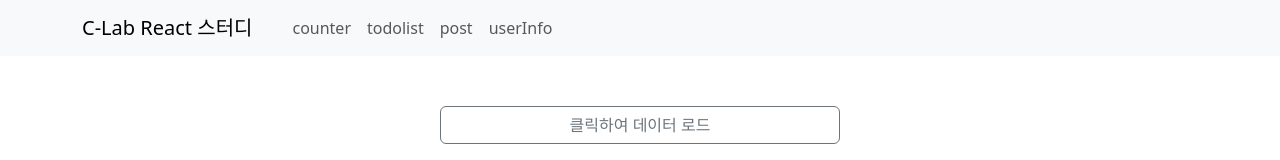
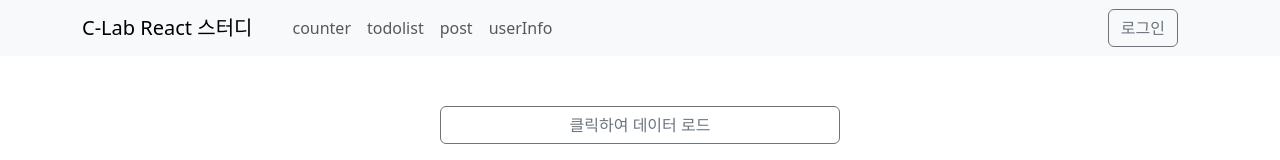
Before and after one commit to LeeHanEum/ReactStudy_simple_project, a React (Create React App) app: page /userInfo in a window 1280 px wide. Shown: the top 160 px of the page. Built offline with nearby package versions, Linux system fonts and the light colour scheme.

Commit message:
feat : useContext Auth 구현

```diff
--- a/src/App.js
+++ b/src/App.js
@@ -8,11 +8,13 @@ import TodoList from "./components/TodoList/TodoList";
 import Counter from "./components/Counter";
 import Post from "./components/Post/Post";
 import UserInfo from "./components/UserInfo/UserInfo";
+import AuthProvider from "./components/Auth/AuthProvider";
 
 
 function App() {
     return (
         <div className="App">
+            <AuthProvider>
                 <Header/>
                 <Routes>
                     <Route path="/" element={<Main/>}/>
@@ -22,6 +24,7 @@ function App() {
                     <Route path="/userInfo" element={<UserInfo/>}/>
                 </Routes>
                 <Footer/>
+            </AuthProvider>
         </div>
     );
 }
--- /dev/null
+++ b/src/components/Auth/AuthContext.js
@@ -0,0 +1,5 @@
+import { createContext } from 'react';
+
+const AuthContext = createContext();
+
+export default AuthContext;
--- /dev/null
+++ b/src/components/Auth/AuthProvider.js
@@ -0,0 +1,41 @@
+import React, { useState } from 'react';
+import AuthContext from './AuthContext';
+
+const initialAuthState = {
+    isAuthenticated: false,
+    user: null,
+    login: () => {},
+    logout: () => {},
+};
+
+const AuthProvider = ({ children }) => {
+    const [authState, setAuthState] = useState(initialAuthState);
+
+    const login = () => {
+        const user = prompt("아이디를 입력하세요 : ")
+        if (user === "react") {
+            setAuthState({
+                isAuthenticated: true,
+                user,
+                login,
+                logout,
+            });
+            alert("로그인 성공")
+        }else {
+            alert("로그인 실패")
+        }
+    };
+
+    const logout = () => {
+        setAuthState(initialAuthState);
+        alert("로그아웃 되었습니다.")
+    };
+
+    return (
+        <AuthContext.Provider value={{ ...authState, login, logout }}>
+            {children}
+        </AuthContext.Provider>
+    );
+};
+
+export default AuthProvider;
--- /dev/null
+++ b/src/components/Auth/UserProfile.js
@@ -0,0 +1,26 @@
+import React, { useContext } from 'react';
+import AuthContext from './AuthContext';
+import {Button} from "react-bootstrap";
+
+const UserProfile = () => {
+    const authContext = useContext(AuthContext);
+
+    return (
+        <div>
+            {authContext.isAuthenticated ? (
+                <Button
+                    onClick={authContext.logout}
+                    variant="outline-secondary"
+                >로그아웃</Button>
+                ) : (
+                <Button
+                    onClick={() => authContext.login()}
+                    variant="outline-secondary"
+                >로그인</Button>
+
+            )}
+        </div>
+    );
+};
+
+export default UserProfile;
--- a/src/components/Header.js
+++ b/src/components/Header.js
@@ -1,15 +1,28 @@
-import React from 'react';
+import React, {useContext} from 'react';
 import {Container, Nav, Navbar} from "react-bootstrap";
 import {useNavigate} from "react-router-dom";
+import UserProfile from "./Auth/UserProfile";
+import AuthContext from "./Auth/AuthContext";
 
 const Header = () => {
 
     const navigate = useNavigate();
 
+    const authContext = useContext(AuthContext);
+
     const pathArr = ["", "counter", "todolist", "post", "userInfo"]
 
     const goTo  = (path) => {
         navigate(path)
+    }
+
+    const handleMenuClick = (path) => {
+        if (!authContext.isAuthenticated) {
+            alert('로그인이 필요합니다.');
+            goTo('/');
+        } else {
+            goTo('/' + path);
+        }
     }
 
     return (
@@ -19,11 +32,12 @@ const Header = () => {
                     <Navbar.Brand onClick={() => goTo('/')}>C-Lab React 스터디</Navbar.Brand>
                     <Nav className="me-auto">
                         {pathArr.map((path) => (
-                            <Nav.Link key={path} onClick={() => goTo ('/' + path)}>
+                            <Nav.Link key={path} onClick={() => handleMenuClick(path)}>
                                 {path}
                             </Nav.Link>
                         ))}
                     </Nav>
+                    <UserProfile />
                 </Container>
             </Navbar>
         </div>
```
Lines whose indentation alone changed are shown as unchanged.
